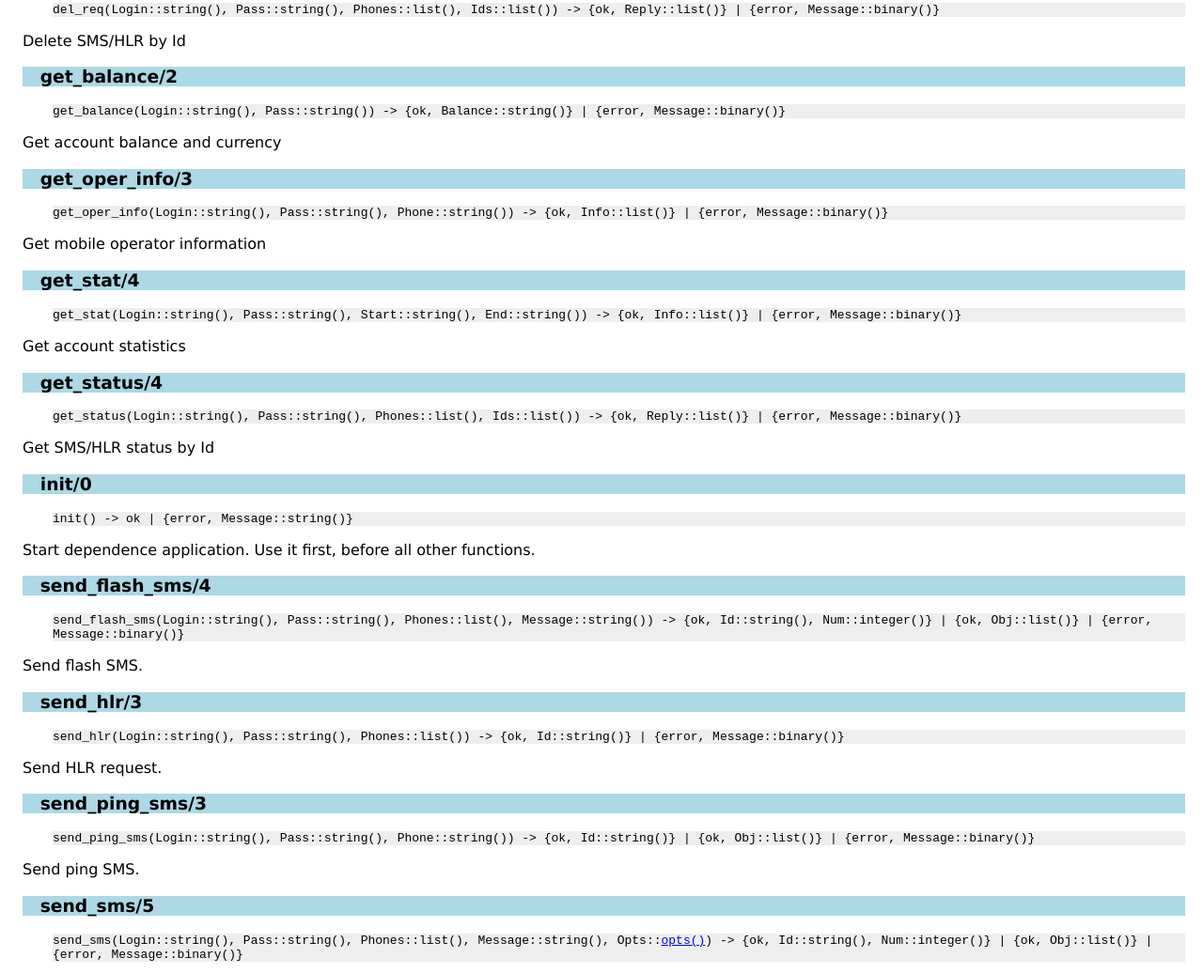
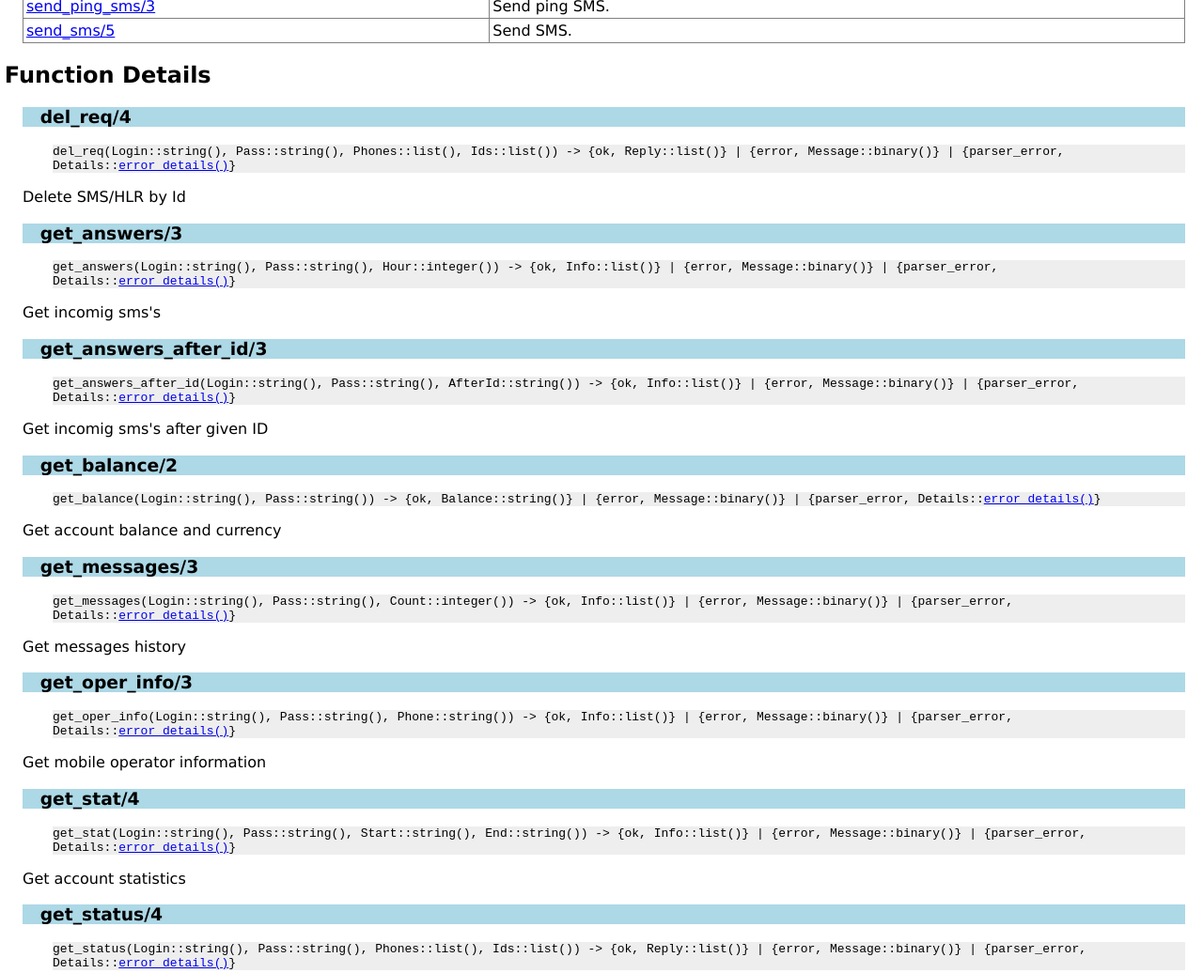
Before and after one commit to apofiget/smsc_api, a plain HTML site: page doc/smsc_lib.html in a window 1280 px wide. Shown: the part 1202-2238 px from the top of the page at 94% size. Drawn offline with Linux system fonts and the light colour scheme.

Commit message:
add get_messages/3, rebuild docs

```diff
--- a/doc/smsc_lib.html
+++ b/doc/smsc_lib.html
@@ -19,6 +19,10 @@
 <h2><a name="description">Description</a></h2>Unofficial Erlang SMSC API
 <h2><a name="types">Data Types</a></h2>
 
+<h3 class="typedecl"><a name="type-error_details">error_details()</a></h3>
+<p><tt>error_details() = {Reason::atom(), Object::binary()}</tt></p>
+
+
 <h3 class="typedecl"><a name="type-option">option()</a></h3>
 <p><tt>option() = {atom(), Some::term()}</tt></p>
 <p>  Send SMS option tuple. Options described <a href="http://smsc.ru/api/http/#send">here</a></p>
@@ -29,7 +33,10 @@
 
 <h2><a name="index">Function Index</a></h2>
 <table width="100%" border="1" cellspacing="0" cellpadding="2" summary="function index"><tr><td valign="top"><a href="#del_req-4">del_req/4</a></td><td>Delete SMS/HLR by Id.</td></tr>
+<tr><td valign="top"><a href="#get_answers-3">get_answers/3</a></td><td>Get incomig sms's.</td></tr>
+<tr><td valign="top"><a href="#get_answers_after_id-3">get_answers_after_id/3</a></td><td>Get incomig sms's after given ID.</td></tr>
 <tr><td valign="top"><a href="#get_balance-2">get_balance/2</a></td><td>Get account balance and currency.</td></tr>
+<tr><td valign="top"><a href="#get_messages-3">get_messages/3</a></td><td>Get messages history.</td></tr>
 <tr><td valign="top"><a href="#get_oper_info-3">get_oper_info/3</a></td><td>Get mobile operator information.</td></tr>
 <tr><td valign="top"><a href="#get_stat-4">get_stat/4</a></td><td>Get account statistics.</td></tr>
 <tr><td valign="top"><a href="#get_status-4">get_status/4</a></td><td>Get SMS/HLR status by Id.</td></tr>
@@ -44,27 +51,42 @@
 
 <h3 class="function"><a name="del_req-4">del_req/4</a></h3>
 <div class="spec">
-<p><tt>del_req(Login::string(), Pass::string(), Phones::list(), Ids::list()) -&gt; {ok, Reply::list()} | {error, Message::binary()}</tt><br></p>
+<p><tt>del_req(Login::string(), Pass::string(), Phones::list(), Ids::list()) -&gt; {ok, Reply::list()} | {error, Message::binary()} | {parser_error, Details::<a href="#type-error_details">error_details()</a>}</tt><br></p>
 </div><p>Delete SMS/HLR by Id</p>
+
+<h3 class="function"><a name="get_answers-3">get_answers/3</a></h3>
+<div class="spec">
+<p><tt>get_answers(Login::string(), Pass::string(), Hour::integer()) -&gt; {ok, Info::list()} | {error, Message::binary()} | {parser_error, Details::<a href="#type-error_details">error_details()</a>}</tt><br></p>
+</div><p>Get incomig sms's</p>
+
+<h3 class="function"><a name="get_answers_after_id-3">get_answers_after_id/3</a></h3>
+<div class="spec">
+<p><tt>get_answers_after_id(Login::string(), Pass::string(), AfterId::string()) -&gt; {ok, Info::list()} | {error, Message::binary()} | {parser_error, Details::<a href="#type-error_details">error_details()</a>}</tt><br></p>
+</div><p>Get incomig sms's after given ID</p>
 
 <h3 class="function"><a name="get_balance-2">get_balance/2</a></h3>
 <div class="spec">
-<p><tt>get_balance(Login::string(), Pass::string()) -&gt; {ok, Balance::string()} | {error, Message::binary()}</tt><br></p>
+<p><tt>get_balance(Login::string(), Pass::string()) -&gt; {ok, Balance::string()} | {error, Message::binary()} | {parser_error, Details::<a href="#type-error_details">error_details()</a>}</tt><br></p>
 </div><p>Get account balance and currency</p>
+
+<h3 class="function"><a name="get_messages-3">get_messages/3</a></h3>
+<div class="spec">
+<p><tt>get_messages(Login::string(), Pass::string(), Count::integer()) -&gt; {ok, Info::list()} | {error, Message::binary()} | {parser_error, Details::<a href="#type-error_details">error_details()</a>}</tt><br></p>
+</div><p>Get messages history</p>
 
 <h3 class="function"><a name="get_oper_info-3">get_oper_info/3</a></h3>
 <div class="spec">
-<p><tt>get_oper_info(Login::string(), Pass::string(), Phone::string()) -&gt; {ok, Info::list()} | {error, Message::binary()}</tt><br></p>
+<p><tt>get_oper_info(Login::string(), Pass::string(), Phone::string()) -&gt; {ok, Info::list()} | {error, Message::binary()} | {parser_error, Details::<a href="#type-error_details">error_details()</a>}</tt><br></p>
 </div><p>Get mobile operator information</p>
 
 <h3 class="function"><a name="get_stat-4">get_stat/4</a></h3>
 <div class="spec">
-<p><tt>get_stat(Login::string(), Pass::string(), Start::string(), End::string()) -&gt; {ok, Info::list()} | {error, Message::binary()}</tt><br></p>
+<p><tt>get_stat(Login::string(), Pass::string(), Start::string(), End::string()) -&gt; {ok, Info::list()} | {error, Message::binary()} | {parser_error, Details::<a href="#type-error_details">error_details()</a>}</tt><br></p>
 </div><p>Get account statistics</p>
 
 <h3 class="function"><a name="get_status-4">get_status/4</a></h3>
 <div class="spec">
-<p><tt>get_status(Login::string(), Pass::string(), Phones::list(), Ids::list()) -&gt; {ok, Reply::list()} | {error, Message::binary()}</tt><br></p>
+<p><tt>get_status(Login::string(), Pass::string(), Phones::list(), Ids::list()) -&gt; {ok, Reply::list()} | {error, Message::binary()} | {parser_error, Details::<a href="#type-error_details">error_details()</a>}</tt><br></p>
 </div><p>Get SMS/HLR status by Id</p>
 
 <h3 class="function"><a name="init-0">init/0</a></h3>
@@ -75,27 +97,27 @@
 
 <h3 class="function"><a name="send_flash_sms-4">send_flash_sms/4</a></h3>
 <div class="spec">
-<p><tt>send_flash_sms(Login::string(), Pass::string(), Phones::list(), Message::string()) -&gt; {ok, Id::string(), Num::integer()} | {ok, Obj::list()} | {error, Message::binary()}</tt><br></p>
+<p><tt>send_flash_sms(Login::string(), Pass::string(), Phones::list(), Message::string()) -&gt; {ok, Id::string(), Num::integer()} | {ok, Obj::list()} | {error, Message::binary()} | {parser_error, Details::<a href="#type-error_details">error_details()</a>}</tt><br></p>
 </div><p>Send flash SMS.</p>
 
 <h3 class="function"><a name="send_hlr-3">send_hlr/3</a></h3>
 <div class="spec">
-<p><tt>send_hlr(Login::string(), Pass::string(), Phones::list()) -&gt; {ok, Id::string()} | {error, Message::binary()}</tt><br></p>
+<p><tt>send_hlr(Login::string(), Pass::string(), Phones::list()) -&gt; {ok, Id::string()} | {error, Message::binary()} | {parser_error, Details::<a href="#type-error_details">error_details()</a>}</tt><br></p>
 </div><p>Send HLR request.</p>
 
 <h3 class="function"><a name="send_ping_sms-3">send_ping_sms/3</a></h3>
 <div class="spec">
-<p><tt>send_ping_sms(Login::string(), Pass::string(), Phone::string()) -&gt; {ok, Id::string()} | {ok, Obj::list()} | {error, Message::binary()}</tt><br></p>
+<p><tt>send_ping_sms(Login::string(), Pass::string(), Phone::string()) -&gt; {ok, Id::string()} | {ok, Obj::list()} | {error, Message::binary()} | {parser_error, Details::<a href="#type-error_details">error_details()</a>}</tt><br></p>
 </div><p>Send ping SMS.</p>
 
 <h3 class="function"><a name="send_sms-5">send_sms/5</a></h3>
 <div class="spec">
-<p><tt>send_sms(Login::string(), Pass::string(), Phones::list(), Message::string(), Opts::<a href="#type-opts">opts()</a>) -&gt; {ok, Id::string(), Num::integer()} | {ok, Obj::list()} | {error, Message::binary()}</tt><br></p>
+<p><tt>send_sms(Login::string(), Pass::string(), Phones::list(), Message::string(), Opts::<a href="#type-opts">opts()</a>) -&gt; {ok, Id::string(), Num::integer()} | {ok, Obj::list()} | {error, Message::binary()} | {parser_error, Details::<a href="#type-error_details">error_details()</a>}</tt><br></p>
 </div><p>Send SMS.
   Optional parameters described <a href="http://smsc.ru/api/http/#send">here</a></p>
 <hr>
 
 <div class="navbar"><a name="#navbar_bottom"></a><table width="100%" border="0" cellspacing="0" cellpadding="2" summary="navigation bar"><tr><td><a href="overview-summary.html" target="overviewFrame">Overview</a></td><td><a href="http://www.erlang.org/"><img src="erlang.png" align="right" border="0" alt="erlang logo"></a></td></tr></table></div>
-<p><i>Generated by EDoc, Dec 24 2014, 16:01:58.</i></p>
+<p><i>Generated by EDoc, Nov 20 2015, 12:56:05.</i></p>
 </body>
 </html>
```
Also changed, not shown: doc/overview-summary.html (+1 -1 lines), 1 other file.
